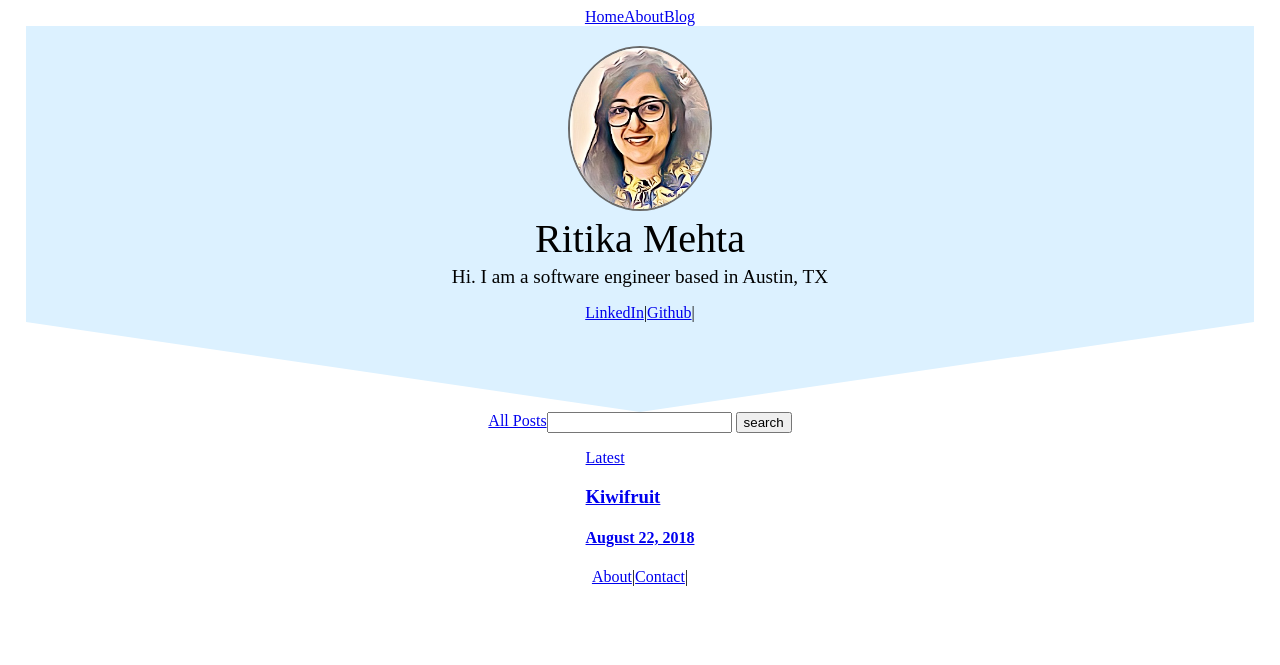
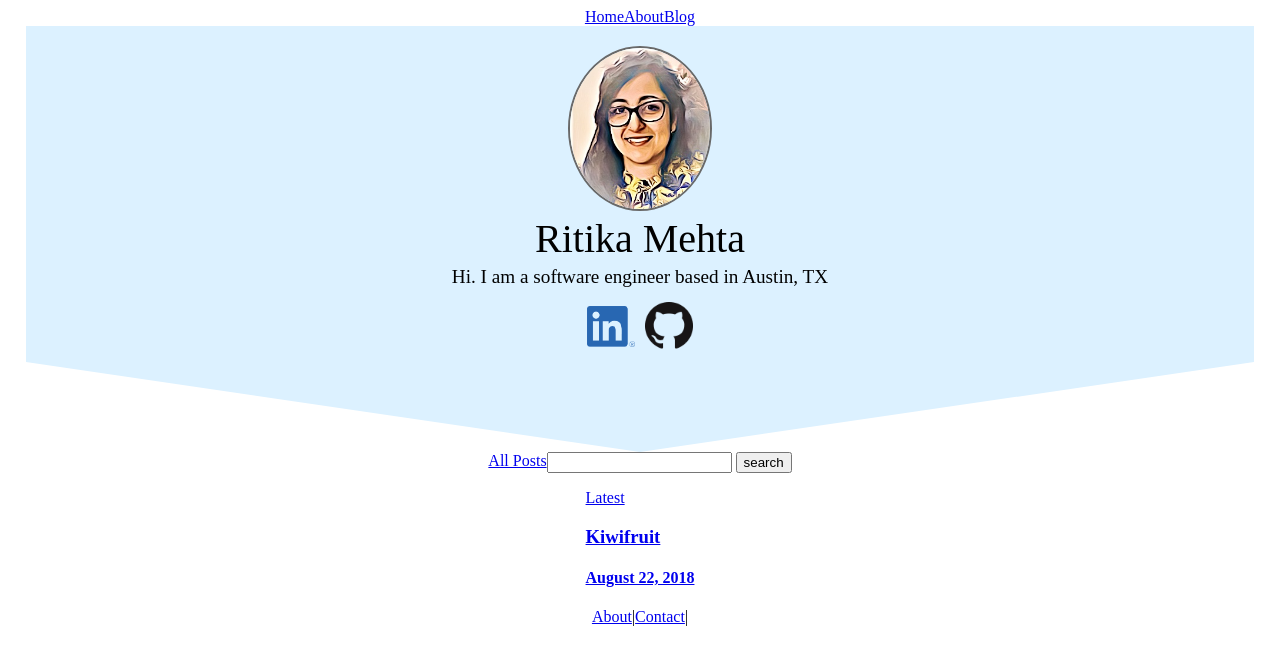
Before and after one commit to mehtarit/Folio, a Jekyll site: the page built from index.html, in a window 1280 px wide. Shown: the top 665 px of the page. Built offline with Jekyll 4.4.1, drawn with Linux system fonts in a browser that asks for light colours; some web fonts are replaced.

Commit message:
Add linkedin and github logos to my blog

```diff
--- a/_layouts/home.html
+++ b/_layouts/home.html
@@ -10,8 +10,16 @@ layout: default
     <h1 id="home-hero-title">Ritika Mehta</h1>
     <h2 id="home-hero-subtitle">Hi. I am a software engineer based in Austin, TX</h2>
     <nav>
-        <a href="https://www.linkedin.com/in/mehtarit/">LinkedIn</a> |
-        <a href="https://github.com/mehtarit">Github</a> |
+        <a id="linkedIn-Logo" href="https://www.linkedin.com/in/mehtarit/">
+            <picture>
+                <img src="{{site.baseurl}}/assets/img/LI-In-Bug.png" alt="linkedIn mark" class="home-social-media-mark">
+            </picture>
+        </a>
+        <a href="https://github.com/mehtarit">
+            <picture>
+                <img src="{{site.baseurl}}/assets/img/GitHub-Mark-64px.png" alt="github mark" class="home-social-media-mark">
+            </picture>
+        </a>
     </nav>
 </section>
 <div class="traingle-bottom"></div>
--- a/assets/css/home.scss
+++ b/assets/css/home.scss
@@ -33,3 +33,15 @@
     text-align: center;
     margin-top: 0.2em;
 }
+
+.home-social-media-mark {
+    width: 48px;
+    margin-top: -2px;
+    margin-left: 5px;
+    margin-right: 5px;
+    margin-bottom: 8px;
+}
+
+#linkedIn-Logo {
+    margin-top:4px;
+}
```
Also changed, not shown: _images/logo.png (deleted), assets/img/GitHub-Mark-64px.png (added), assets/img/LI-In-Bug.png (added).
